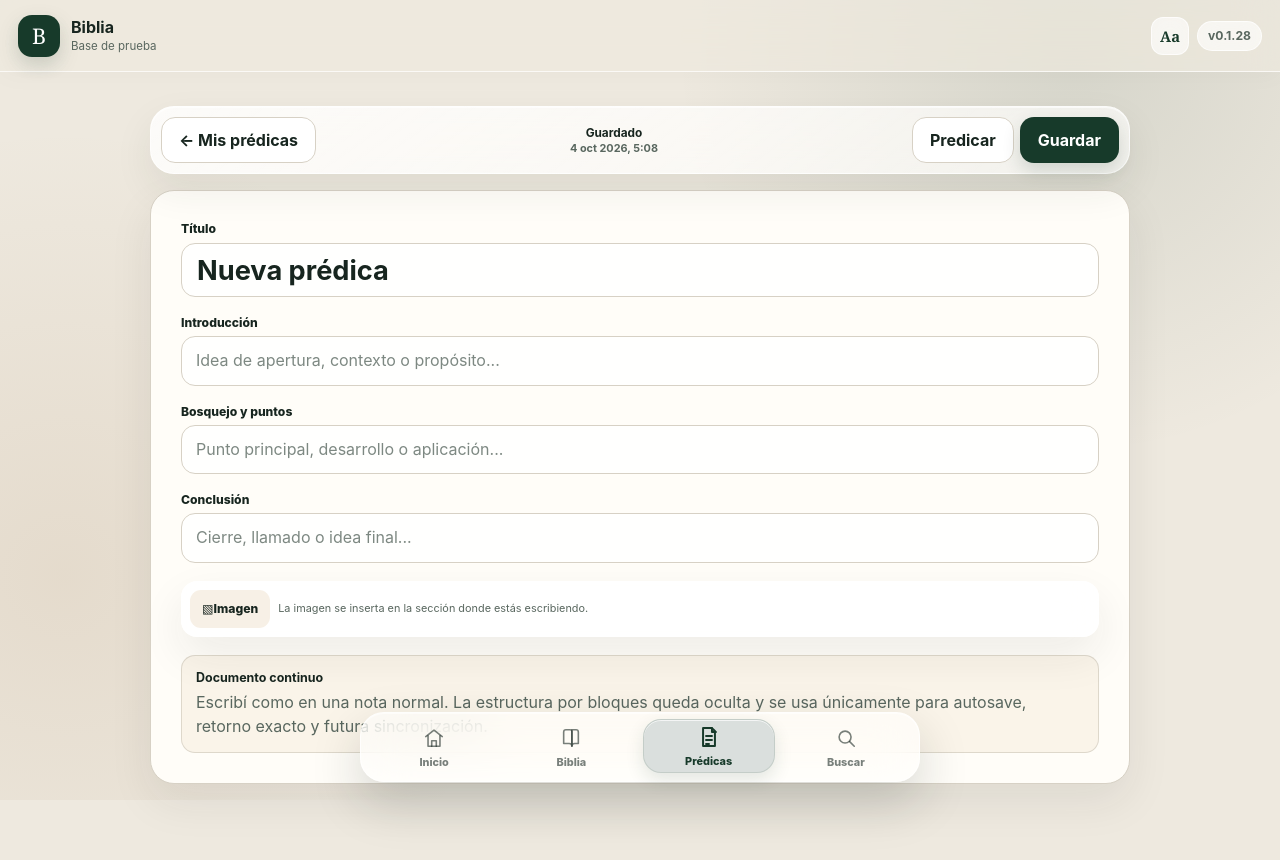
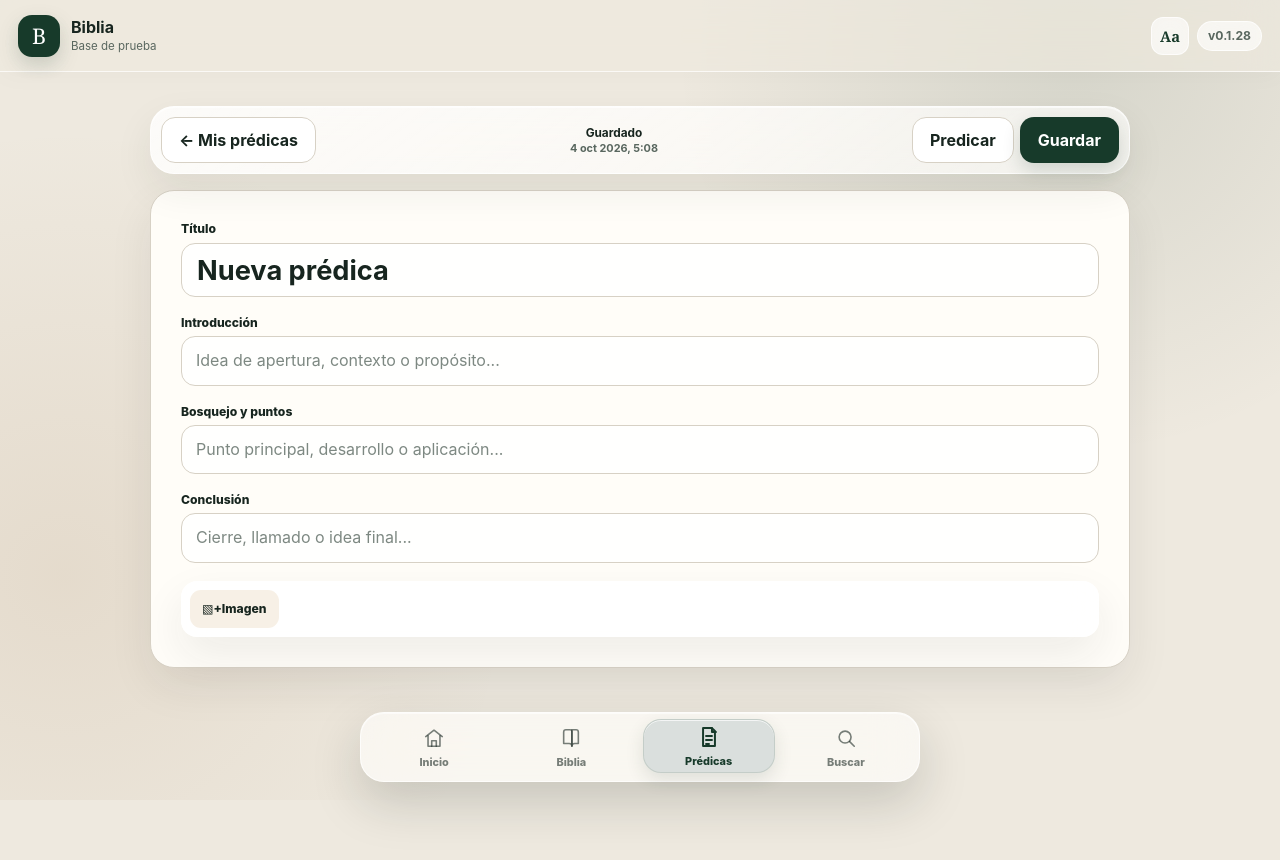
Before and after one commit to HNAlvaradoHN/biblia-pwa, a React (Vite) app: page /predicas in a window 1280 px wide. Both pictures are taken after typing "Sample" into the empty fields and a click on the button "+ Nueva prédica". Shown: the top 860 px of the page. Built offline with nearby package versions, Linux system fonts and the light colour scheme.

Commit message:
fix: make image insertion continue naturally in the note

```diff
--- a/src/features/sermons/SermonsPage.tsx
+++ b/src/features/sermons/SermonsPage.tsx
@@ -526,6 +526,7 @@ export function SermonEditorPage() {
     if (!files || files.length === 0) return
 
     let afterBlockId = activePoint.blockId
+    let focusBlockId: string | undefined
     let latestUpdatedAt = 0
 
     for (const file of Array.from(files)) {
@@ -537,16 +538,23 @@ export function SermonEditorPage() {
         afterBlockId,
       )
       if (!inserted) continue
-      afterBlockId = inserted.id
-      latestUpdatedAt = Math.max(latestUpdatedAt, inserted.updatedAt)
+
+      afterBlockId = inserted.followingBlock.id
+      focusBlockId = inserted.followingBlock.id
+      latestUpdatedAt = Math.max(
+        latestUpdatedAt,
+        inserted.imageBlock.updatedAt,
+      )
     }
 
-    if (afterBlockId) {
+    if (focusBlockId) {
       setActivePoint({
         section: activePoint.section,
-        blockId: afterBlockId,
+        blockId: focusBlockId,
       })
+      pendingFocusRef.current = { blockId: focusBlockId, offset: 0 }
     }
+
     await reloadBlocks()
     if (latestUpdatedAt > 0) setSavedAt(latestUpdatedAt)
     if (imageInputRef.current) imageInputRef.current.value = ''
@@ -727,14 +735,16 @@ export function SermonEditorPage() {
           'Cierre, llamado o idea final...',
         )}
 
-        <div className="sermon-compose-toolbar" aria-label="Herramientas de la prédica">
+        <div className="sermon-compose-toolbar" aria-label="Herramientas de la nota">
           <button
+            className="sermon-tool-button"
             type="button"
             onClick={() => imageInputRef.current?.click()}
             title="Insertar imagen"
+            aria-label="Insertar imagen"
           >
-            <span aria-hidden="true">▧</span>
-            Imagen
+            <span aria-hidden="true">▧+</span>
+            <span>Imagen</span>
           </button>
           <input
             ref={imageInputRef}
@@ -746,19 +756,7 @@ export function SermonEditorPage() {
               void handleImageSelected(event.target.files)
             }
           />
-          <span className="sermon-compose-hint">
-            La imagen se inserta en la sección donde estás escribiendo.
-          </span>
         </div>
-
-        <aside className="sermon-editor-note">
-          <strong>Documento continuo</strong>
-          <p>
-            Escribí como en una nota normal. La estructura por bloques queda
-            oculta y se usa únicamente para autosave, retorno exacto y futura
-            sincronización.
-          </p>
-        </aside>
       </form>
 
       {referencePreview ? (
```
